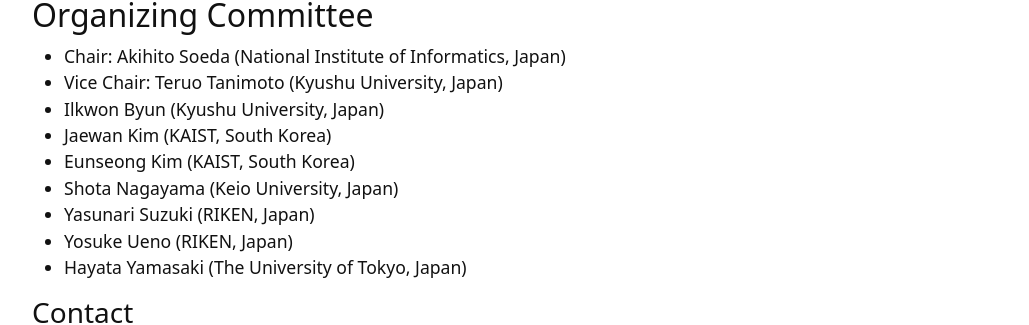
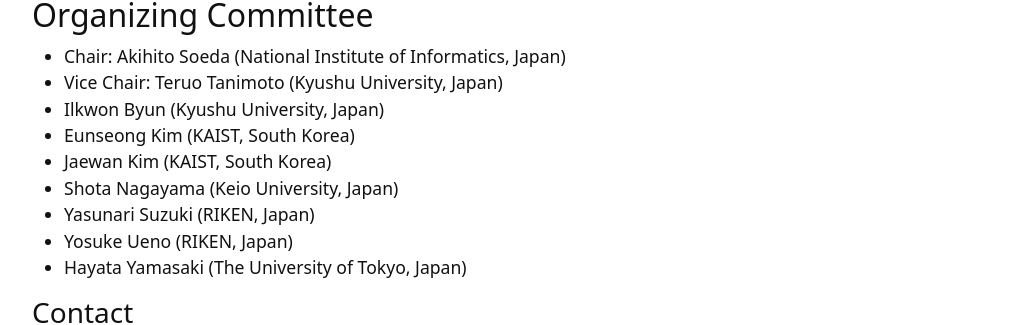
Before and after one commit to ftqcsa/ftqcsa.github.io, a Jekyll site: the page built from content/2026.md, in a window 1280 px wide and 900 px high, scrolled down 1722 px. Shown: the part 309-634 px from the top of the window, without its empty margins (245-1274 px from the left). Built offline with Jekyll 4.4.1, drawn with Linux system fonts in a browser that asks for light colours.

Commit message:
Update 2026.md

```diff
--- a/content/2026.md
+++ b/content/2026.md
@@ -48,8 +48,8 @@
 - Chair: Akihito Soeda (National Institute of Informatics, Japan)
 - Vice Chair: Teruo Tanimoto (Kyushu University, Japan)
 - Ilkwon Byun (Kyushu University, Japan)
+- Eunseong Kim (KAIST, South Korea)
 - Jaewan Kim (KAIST, South Korea)
-- Eunseong Kim (KAIST, South Korea)
 - Shota Nagayama (Keio University, Japan)
 - Yasunari Suzuki (RIKEN, Japan)
 - Yosuke Ueno (RIKEN, Japan)
```
